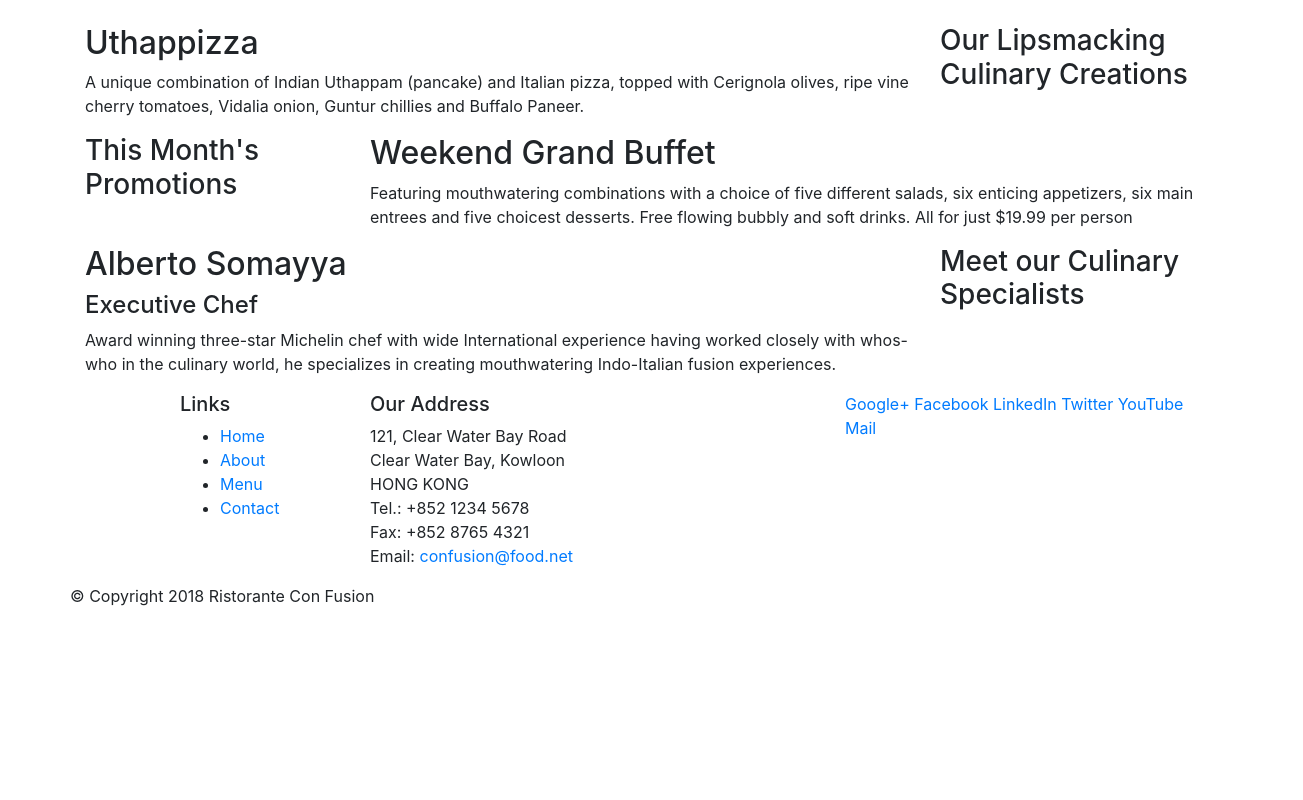
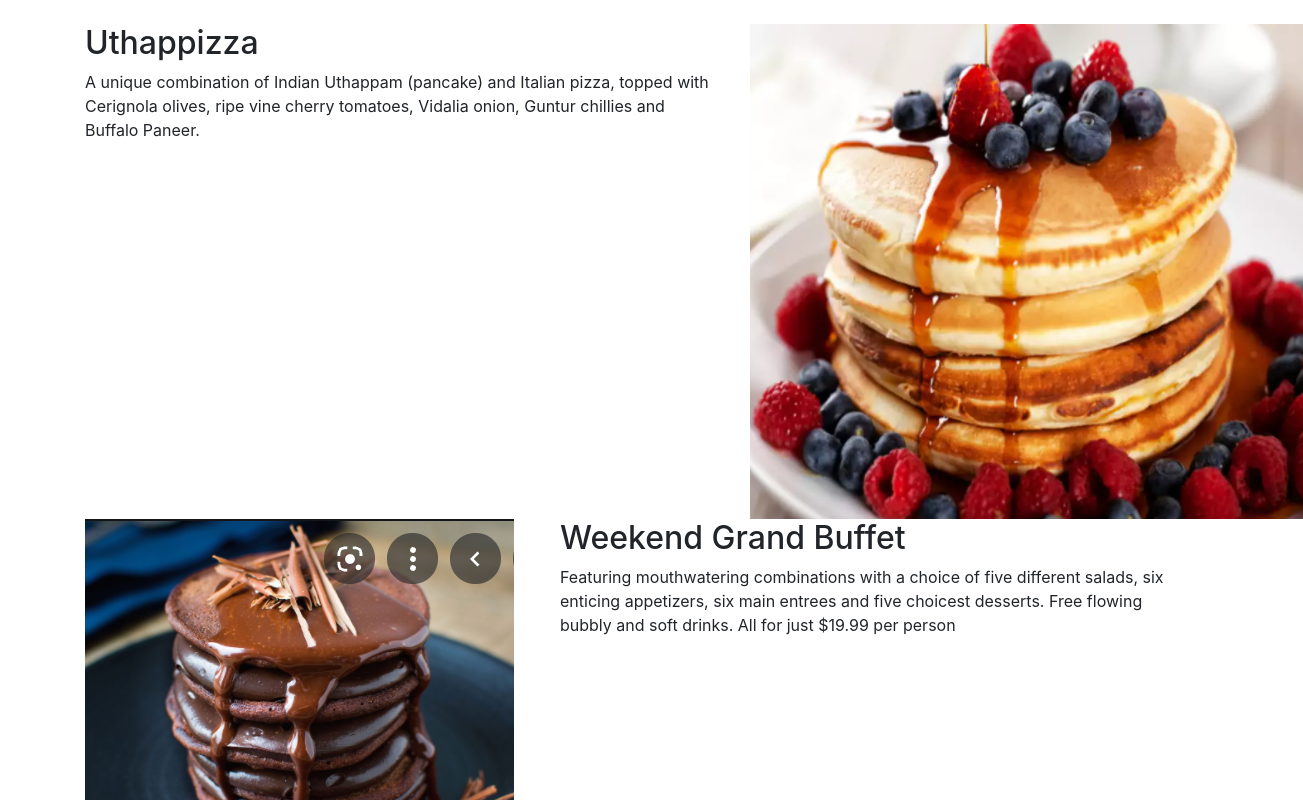
Before and after one commit to aditi-hooda/ConFusionRestaurant, a website: page index.html in a window 1280 px wide. Shown: the part 280-1080 px from the top of the page, 1303 px wide, since content can reach past the window. Before the commit the page ends 904 px from the top, so only its background shows below. Drawn offline with nearby package versions, Linux system fonts and the light colour scheme.

Commit message:
Added images to the project

```diff
--- a/index.html
+++ b/index.html
@@ -30,8 +30,8 @@
 
     <div class="container">
         <div class="row">
-            <div class="col-12 col-sm-4 order-sm-last col-md-3">
-                <h3>Our Lipsmacking Culinary Creations</h3>
+            <div class="col-12 col-sm-6 order-sm-last col-md-5">
+                <img src="./assets/img/PanCake1.png" />
             </div>
             <div class="col col-sm order-sm-first col-md">
                 <h2>Uthappizza</h2>
@@ -42,8 +42,8 @@
 
 
         <div class="row">
-            <div class="col-12 col-sm-4 col-md-3">
-                <h3>This Month's Promotions</h3>
+            <div class="col-12 col-sm-6 col-md-5">
+                <img src="./assets/img/PanCake2.png" />
             </div>
             <div class="col col-sm col-md">
                 <h2>Weekend Grand Buffet</h2>
@@ -54,8 +54,8 @@
         </div>
 
         <div class="row">
-            <div class="col-12 col-sm-4  order-sm-last col-md-3">
-                <h3>Meet our Culinary Specialists</h3>
+            <div class="col-12 col-sm-6  order-sm-last col-md-5">
+                <img src="./assets/img/PanCake3.png" />
             </div>
             <div class="col col-sm order-sm-first col-md">
                 <h2>Alberto Somayya</h2>
```
Also changed, not shown: assets/img/PanCake1.png (added), assets/img/PanCake2.png (added), assets/img/PanCake3.png (added).
